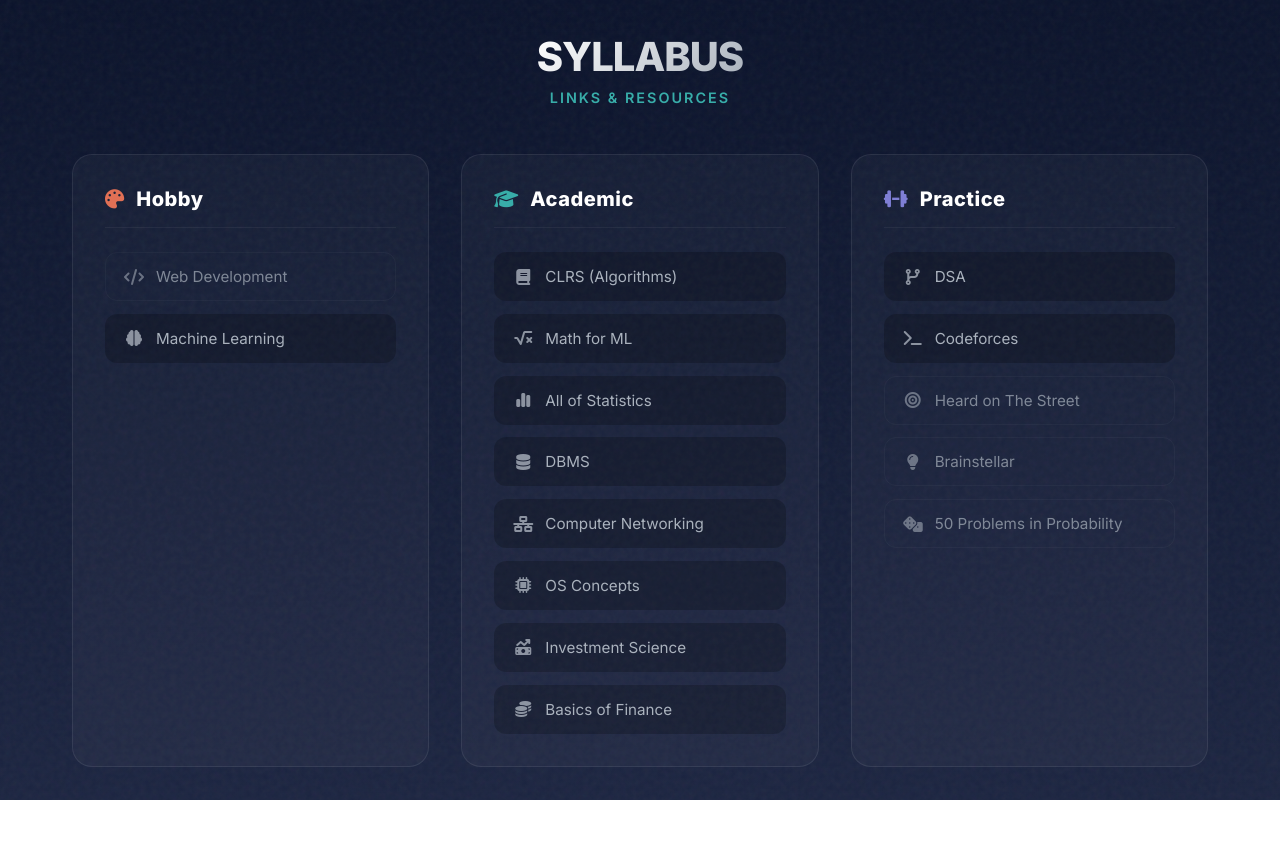
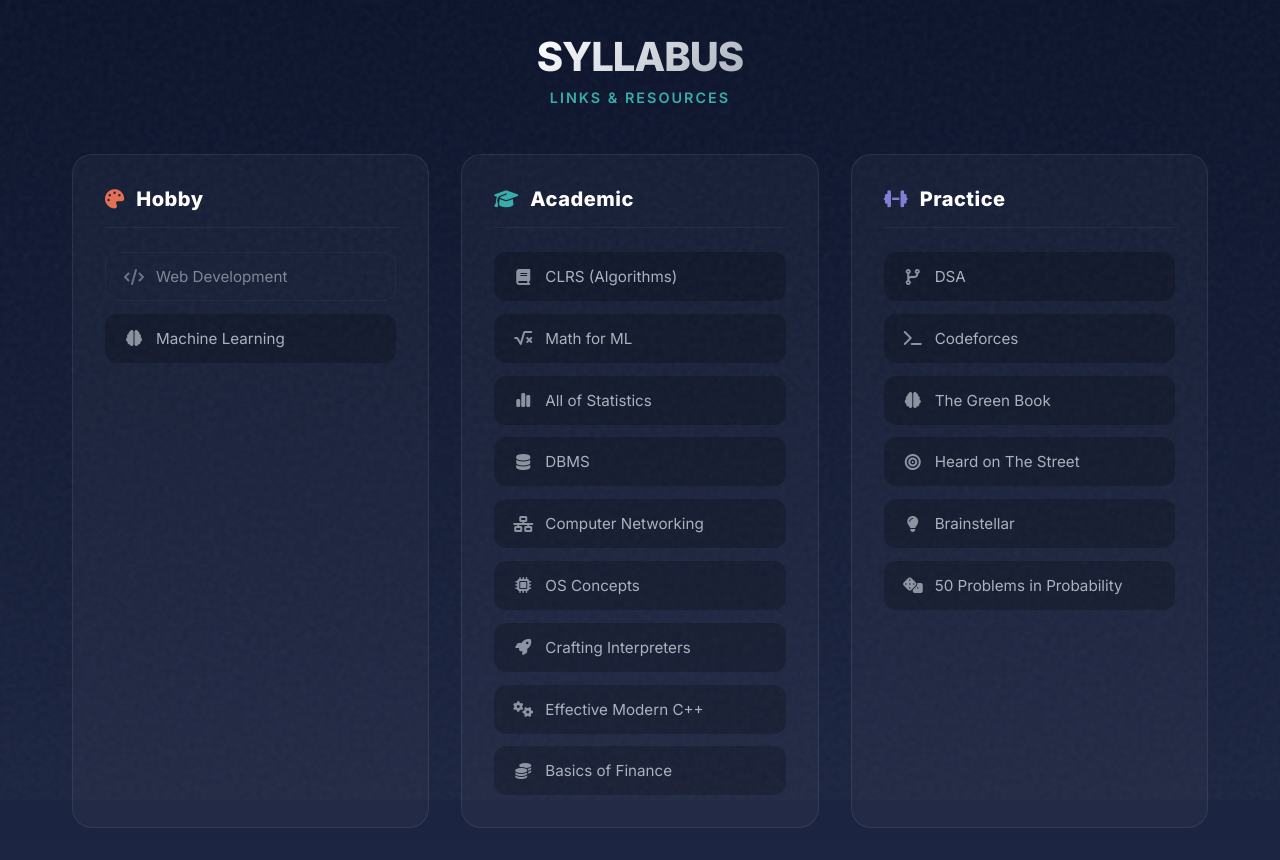
Before and after one commit to ShockRock2004/insight, a plain HTML site: page syllabus/index.html in a window 1280 px wide. Before the commit the page ends 800 px from the top, so only its background shows below. Drawn offline with Linux system fonts and the light colour scheme.

Commit message:
Change Syllabus

```diff
--- a/syllabus/index.html
+++ b/syllabus/index.html
@@ -57,7 +57,7 @@
                     <a href="https://drive.google.com/file/d/1jFjV5XbVTjYl82NLQt9rjwO59gQeQvpN/view?usp=sharing" target="_blank" class="resource-btn">
                         <i class="fa-solid fa-chart-simple"></i> All of Statistics
                     </a>
-                    <a href="https://drive.google.com/file/d/18Pp_DKuSAjV8MQqxhmtIhmnPJZBRqniw/view?usp=sharing" target="_blank" class="resource-btn">
+                    <a href="https://www.youtube.com/watch?v=kBdlM6hNDAE&list=PLxCzCOWd7aiFAN6I8CuViBuCdJgiOkT2Y" target="_blank" class="resource-btn">
                         <i class="fa-solid fa-database"></i> DBMS
                     </a>
                     <a href="https://drive.google.com/file/d/16EywDhuYvmdqy6Nsxz6ViyUFHDEpLeKB/view?usp=sharing" target="_blank" class="resource-btn">
@@ -66,8 +66,11 @@
                     <a href="https://drive.google.com/file/d/19WslutrKdYr-WNEo2sNRanTbm4FTd1eI/view?usp=sharing" target="_blank" class="resource-btn">
                         <i class="fa-solid fa-microchip"></i> OS Concepts
                     </a>
-                    <a href="https://drive.google.com/file/d/1CuWFzxItZmhUwnspFrDOwPoadftM6mHL/view?usp=sharing" target="_blank" class="resource-btn">
-                        <i class="fa-solid fa-money-bill-trend-up"></i> Investment Science
+                    <a href="https://drive.google.com/file/d/1A7MtQlFdLZFReC9B9OPy07UiLvEeGj77/view?usp=drive_link" target="_blank" class="resource-btn">
+                        <i class="fa-solid fa-rocket"></i> Crafting Interpreters
+                    </a>
+                    <a href="https://drive.google.com/file/d/1OXVaf2nsEv4D9xj3RuZ-8NV_yXLpI-8C/view?usp=drive_link" target="_blank" class="resource-btn">
+                        <i class="fa-solid fa-gears"></i> Effective Modern C++
                     </a>
                     <a href="https://drive.google.com/file/d/1FnKBLmeTXe7jp6sbzp92TSu-bHaoXhLv/view?usp=sharing" target="_blank" class="resource-btn">
                         <i class="fa-solid fa-coins"></i> Basics of Finance
@@ -87,15 +90,18 @@
                     <a href="https://codeforces.com/" target="_blank" class="resource-btn">
                         <i class="fa-solid fa-terminal"></i> Codeforces
                     </a>
-                    <div class="static-item">
+                    <a href="https://drive.google.com/file/d/1v3j0LqQLlxfple9Dqvsj_JbeAXpITY5M/view?usp=drive_link" target="_blank" class="resource-btn">
+                        <i class="fa-solid fa-brain"></i> The Green Book
+                    </a>
+                    <a href="https://drive.google.com/file/d/14VCtELF_BA4dr5KySGBvV2xc1MjKE2FJ/view?usp=drive_link" target="_blank" class="resource-btn">
                         <i class="fa-solid fa-bullseye"></i> Heard on The Street
-                    </div>
-                    <div class="static-item">
+                    </a>
+                    <a href="https://brainstellar.com//" target="_blank" class="resource-btn">
                         <i class="fa-solid fa-lightbulb"></i> Brainstellar
-                    </div>
-                    <div class="static-item">
+                    </a>
+                    <a href="https://drive.google.com/file/d/1ZaHA1H73_lbWsk0VTiyviThFjzmtZySC/view?usp=drive_link" target="_blank" class="resource-btn">
                         <i class="fa-solid fa-dice"></i> 50 Problems in Probability
-                    </div>
+                    </a>
                 </div>
             </div>
 
```
